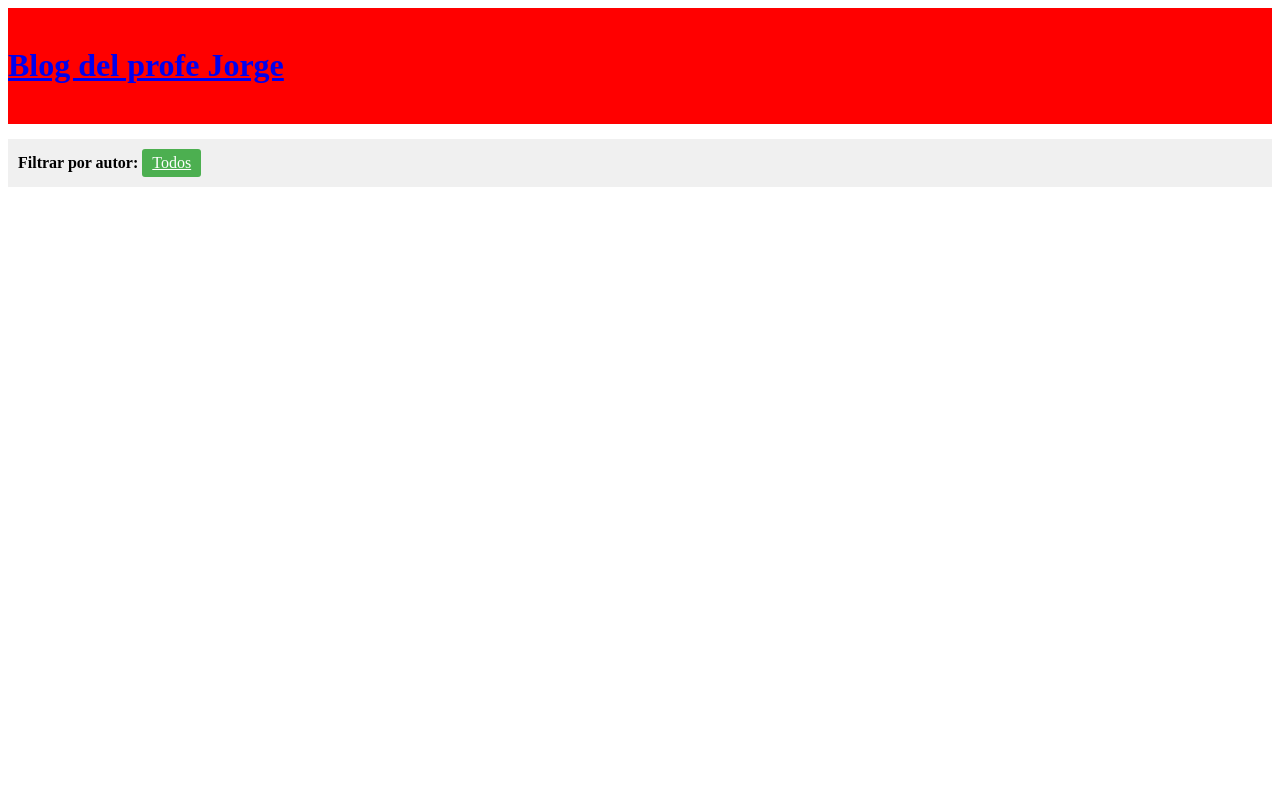
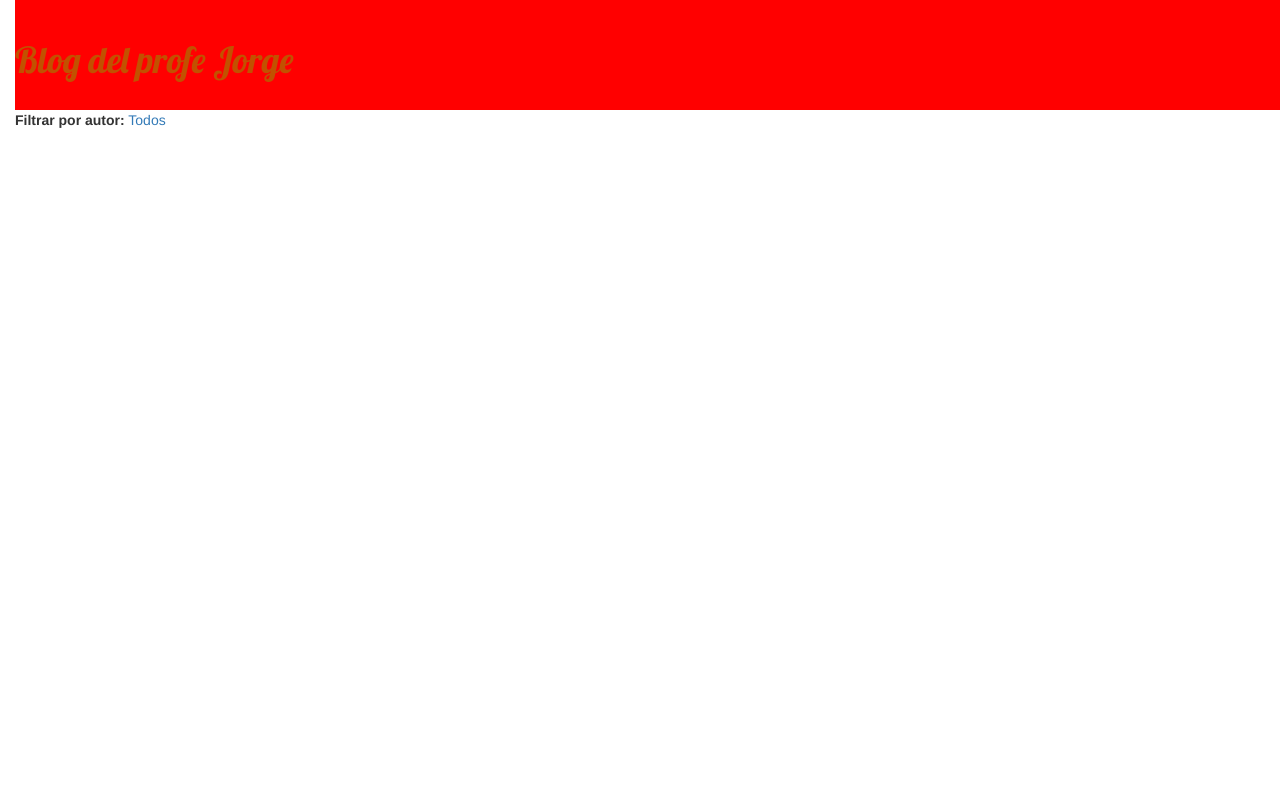
Before and after one commit to Trini2007/mi-primer-blog, a Django app: page / in a window 1280 px wide. Run offline with Django 3.2, Linux system fonts and the light colour scheme; data that the repository does not hold is empty; some libraries are stand-ins or nearby versions.

Commit message:
Modificaciones CSS

```diff
--- /dev/null
+++ b/blog/static/css/blog.css
@@ -0,0 +1,44 @@
+h1 a, h2 a {
+    color: #C25100;
+    font-family: 'Lobster';
+}
+body {
+    padding-left: 15px;
+}
+.page-header {
+    background-color: #C25100;
+    margin-top: 0;
+    padding: 20px 20px 20px 40px;
+}
+.page-header h1, .page-header h1 a, .page-header h1 a:visited, .page-header h1 a:active {
+    color: #ffffff;
+    font-size: 36pt;
+    text-decoration: none;
+}
+.content {
+    margin-left: 40px;
+}
+h1, h2, h3, h4 {
+    font-family: 'Lobster', cursive;
+}
+.date {
+    color: #828282;
+}
+.save {
+    float: right;
+}
+.post-form textarea, .post-form input {
+    width: 100%;
+}
+.top-menu, .top-menu:hover, .top-menu:visited {
+    color: #ffffff;
+    float: right;
+    font-size: 26pt;
+    margin-right: 20px;
+}
+.post {
+    margin-bottom: 70px;
+}
+.post h2 a, .post h2 a:visited {
+    color: #000000;
+}
--- a/blog/templates/blog/lista_public.html
+++ b/blog/templates/blog/lista_public.html
@@ -1,29 +1,13 @@
+
+{% load static %}
 <html>
     <head>
-	<title>Blog del profe Jorge</title>
-	<style>
-        .filtro-usuarios {
-            margin: 15px 0;
-            padding: 10px;
-            background: #f0f0f0;
-        }
-        .usuario-filtro {
-            display: inline-block;
-            margin-right: 10px;
-            padding: 5px 10px;
-            background: #e0e0e0;
-            border-radius: 3px;
-        }
-        .usuario-filtro.activo {
-            background: #4CAF50;
-            color: white;
-        }
-        .limpiar-filtro {
-            display: inline-block;
-            margin-left: 10px;
-            color: #666;
-        }
-    </style>
+        <link href="//fonts.googleapis.com/css?family=Lobster&subset=latin,latin-ext" rel="stylesheet" type="text/css">
+        <link rel="stylesheet" href="//maxcdn.bootstrapcdn.com/bootstrap/3.2.0/css/bootstrap.min.css">
+        <link rel="stylesheet" href="//maxcdn.bootstrapcdn.com/bootstrap/3.2.0/css/bootstrap-theme.min.css">
+        <link rel="stylesheet" href="{% static 'css/blog.css' %}">
+	    <title>Blog de Triniii</title>
+
     </head>
     <body>
         <div style="background: red;">
@@ -57,5 +41,20 @@
             <hr>
             {% endfor %}
         </div>
+        <div class="content container">
+        <div class="row">
+            <div class="col-md-8">
+                {% for publicacion in publicaciones %}
+                    <div class="post">
+                            <div class="date">
+                            <p> publicado: {{ publicacion.fecha_publicacion }}</p>
+                            </div>
+                        <h2><a href="">{{ publicacion.titulo }}</a></h2>
+                        <p>{{ publicacion.texto|linebreaksbr }}</p>
+                        <hr>
+                    </div>
+                {% endfor %}
+            </div>
+        </div>
 </body>
 </html>
```
Also changed, not shown: blog/models.py (+10 -0 lines), blog/migrations/0003_formulauno.py (added). Lines whose indentation alone changed are shown as unchanged.
